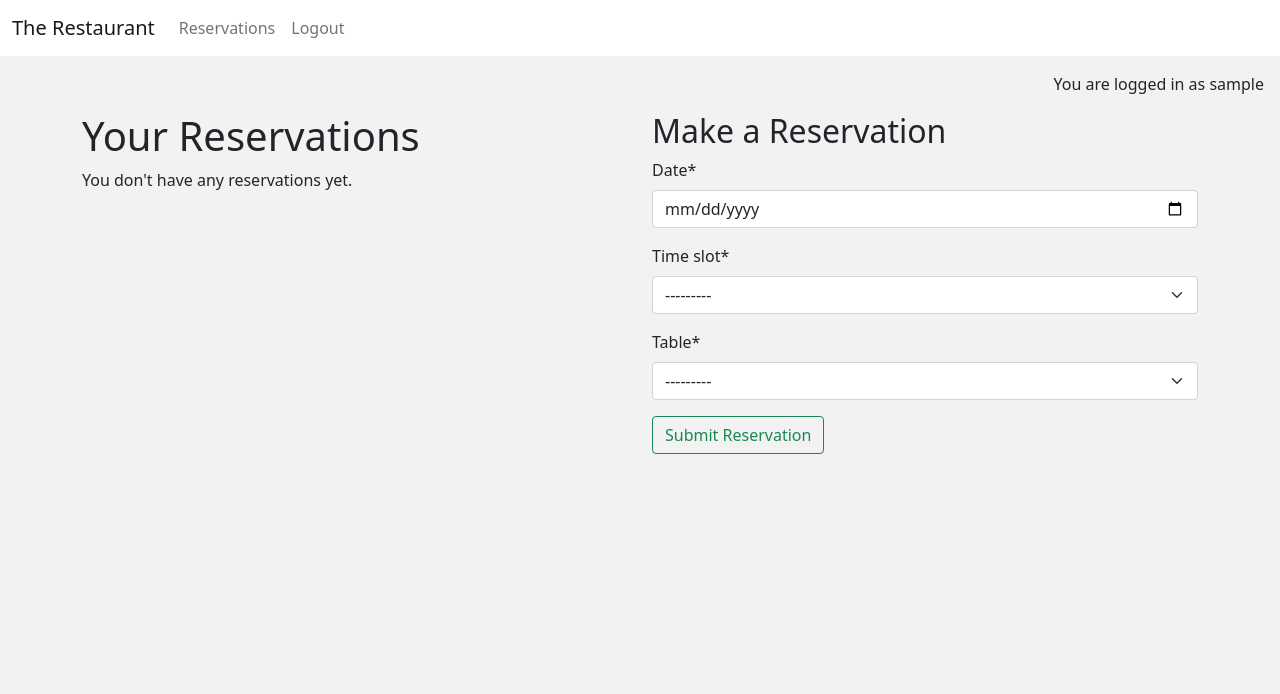
After one commit to Mattias-08/Restaurant-booking, a Django app: template reservations/templates/reservations/make_reservation.html in a window 1280 px wide. The commit adds this page. Shown: the top 694 px of the page. Run offline with Django 4.2, Linux system fonts and the light colour scheme; the template is opened without the code that fills it: values that come from a table or form of the project are taken from there, others are empty; the visitor is signed in with stand-in values (Sample User, id 1); parts of the project's set-up code (start-up, migrations or seed data) failed here and were passed over; some libraries are stand-ins or nearby versions.

Commit message:
add html,  corrosponding urls and class to views

```diff
--- a/reservations/templates/reservations/booking.html
+++ b/reservations/templates/reservations/make_reservation.html
@@ -6,15 +6,7 @@
     <div class="row">
         <div class="col-md-6">
             {% if user.is_authenticated %}
-                <h2>Your Reservations</h2>
-                <ul>
-                    {% for reservation in reservations %}
-                        <li>
-                            Date: {{ reservation.date }}<br>
-                            Time: {{ reservation.get_time_slot_display }}<br>
-                            Table: {{ reservation.table }}
-                        </li>
-                    {% endfor %}
+                {% include 'reservation_list.html' %}
                 </ul>
             {% else %}
                 <h2>You need to be logged in to view your reservations and make new ones.</h2>
@@ -26,7 +18,7 @@
         <div class="col-md-6">
             {% if user.is_authenticated %}
                 <h2>Make a Reservation</h2>
-                <form method="post" action="{% url 'make_reservation' %}">
+                <form method="post" action="{% url 'reservation_list' %}">
                     {% csrf_token %}
                     {{ reservation_form|crispy }}
                     <button type="submit" class="btn btn-outline-success">Submit Reservation</button>
--- /dev/null
+++ b/reservations/templates/reservations/reservation_list.html
@@ -0,0 +1,18 @@
+{% block content %}
+<h1>Your Reservations</h1>
+
+{% if reservations %}
+  <ul>
+    {% for reservation in reservations %}
+      <li>
+        Date: {{ reservation.date|date:"en_US.format" }}<br>
+        Time: {{ reservation.get_time_slot_display }}<br>
+        Table: {{ reservation.table }}
+      </li>
+    {% endfor %}
+  </ul>
+{% else %}
+  <p>You don't have any reservations yet.</p>
+{% endif %}
+
+{% endblock content %}
--- a/reservations/templates/reservations/reservation_success.html
+++ b/reservations/templates/reservations/reservation_success.html
@@ -26,7 +26,7 @@
 
       <div class="text-center mt-3">
         <a href="{% url 'home' %}" class="btn btn-primary">Back to Homepage</a>
-        <a href="{% url 'booking' %}" class="btn btn-secondary">Make Another Reservation</a>
+        <a href="{% url 'make_reservation' %}" class="btn btn-secondary">Make Another Reservation</a>
       </div>
     </div>
   </div>
--- a/reservations/urls.py
+++ b/reservations/urls.py
@@ -5,7 +5,8 @@ from . import views
 urlpatterns = [
     path('', views.home, name='home'),
     path('make_reservation', views.make_reservation, name='make_reservation'),
-    path('reservation_list', views.reservation_list, name='reservation_list'),
-    path('reservation_success', views.booking_success, name='booking_success'),
+    path('reservations/', views.ReservationListView.as_view(), name='reservation_list'),
+    path('reservation_success', views.reservation_success, name='reservation_success'),
     path('reservation_remove', views.reservation_remove, name='reservation_remove'),
+    path('reservation_edit', views.reservation_edit, name='reservation_edit'),
 ]
--- a/templates/base.html
+++ b/templates/base.html
@@ -41,7 +41,7 @@
                 <ul class="navbar-nav me-auto mb-2 mb-lg-0">
                     <li class="nav-item">
                         <a class="nav-link {% if request.path == reservations_url %}active{% endif %}" aria-current="page"
-                        href="{% url 'booking' %}">Reservations</a>
+                        href="{% url 'make_reservation' %}">Reservations</a>
                     </li>
                     {% if user.is_authenticated %}
                     <li class="nav-item">
--- a/templates/index.html
+++ b/templates/index.html
@@ -10,7 +10,7 @@
             <h2>A Culinary Journey Awaits</h2>
             <p>Embark on a culinary adventure and explore a world of flavors. Our talented chefs craft exquisite dishes using the finest ingredients. From classic favorites to innovative creations, our menu caters to every palate. Whether you're celebrating a special occasion or simply enjoying a night out, our restaurant offers a memorable dining experience. Discover exciting offers and seasonal specials that will tantalize your taste buds.<br>
                 <br>Join us for a culinary journey you won't forget.</p>
-            <a href="{% url 'booking' %}" class="btn btn-primary">Book Your Table</a>
+            <a href="{% url 'make_reservation' %}" class="btn btn-primary">Book Your Table</a>
         </div>
         <div class="col-md-6">
             <img src="{% static 'images/welcome_image.jpg' %}" alt="Restaurant Image" class="img-fluid float-end">
```
Also changed, not shown: reservations/views.py (+7 -0 lines), reservations/templates/reservations/reservation_edit.html (added), reservations/templates/reservations/reservation_remove.html (added).
